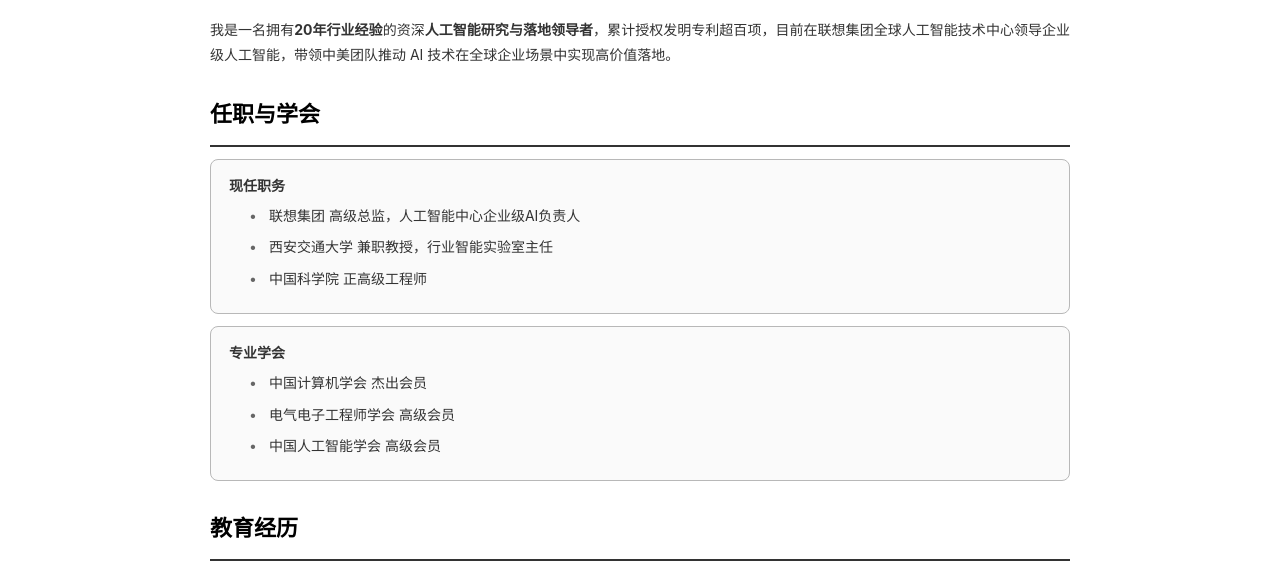
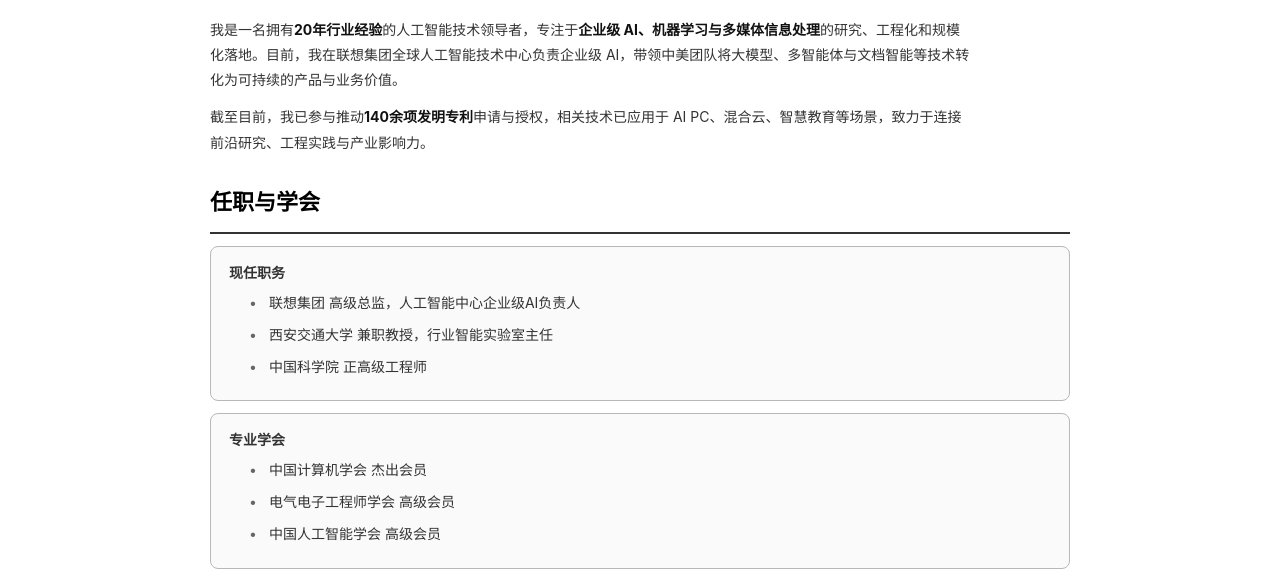
Before and after one commit to xjtufy/xjtufy.github.io, a plain HTML site: page index.html in a window 1280 px wide. Shown: the part 246-816 px from the top of the page. Drawn offline with Linux system fonts and the light colour scheme.

Commit message:
Improve bilingual profile introduction
Co-authored-by: Cursor <cursoragent@cursor.com>

```diff
--- a/index.html
+++ b/index.html
@@ -137,8 +137,9 @@
         .profile-contact { font-size: 14px; color: #333; margin-bottom: 6px; }
         .profile-contact:last-of-type { margin-bottom: 0; }
         .profile-intro-block { margin-bottom: 24px; }
-        .profile-intro-block .profile-intro { margin-bottom: 12px; text-align: justify; }
+        .profile-intro-block .profile-intro { margin-bottom: 12px; text-align: left; max-width: 760px; }
         .profile-intro-block .profile-intro:last-child { margin-bottom: 0; }
+        .profile-intro-block strong { color: #111; }
         .profile-expertise-title { font-size: 17px; font-weight: 600; margin: 20px 0 10px; color: #000; }
         .profile-intro-block .list-plain { margin-top: 6px; margin-bottom: 0; }
 
@@ -429,7 +430,8 @@
                         </div>
                     </div>
                     <div class="profile-intro-block">
-                        <p class="profile-intro">我是一名拥有<strong>20年行业经验</strong>的资深<strong>人工智能研究与落地领导者</strong>，累计授权发明专利超百项，目前在联想集团全球人工智能技术中心领导企业级人工智能，带领中美团队推动 AI 技术在全球企业场景中实现高价值落地。</p>
+                        <p class="profile-intro">我是一名拥有<strong>20年行业经验</strong>的人工智能技术领导者，专注于<strong>企业级 AI、机器学习与多媒体信息处理</strong>的研究、工程化和规模化落地。目前，我在联想集团全球人工智能技术中心负责企业级 AI，带领中美团队将大模型、多智能体与文档智能等技术转化为可持续的产品与业务价值。</p>
+                        <p class="profile-intro">截至目前，我已参与推动<strong>140余项发明专利</strong>申请与授权，相关技术已应用于 AI PC、混合云、智慧教育等场景，致力于连接前沿研究、工程实践与产业影响力。</p>
                     </div>
                     <h3 class="news-year">任职与学会</h3>
                     <div class="news-event-card">
@@ -548,7 +550,8 @@
                         </div>
                     </div>
                     <div class="profile-intro-block">
-                        <p class="profile-intro">I am a highly accomplished <strong>AI Engineering leader</strong>  <!-- with <strong>20 years</strong> of experience--> in driving innovation across HCI, Multimedia Information Processing, and Large Language Models (LLM). I lead the enterprise AI at Lenovo AI Technology Center and work with my team to transform cutting-edge research into high-value products.</p>
+                        <p class="profile-intro">I lead enterprise AI at Lenovo AI Technology Center, specializing in the research, engineering, and scalable deployment of AI technologies. My work focuses on connecting advanced research, engineering practices, and industry impact.</p>
+                        <p class="profile-intro">As a senior AI engineering leader, I have contributed to over <strong>140 patent applications and grants</strong>, with technologies deployed across AI PCs, hybrid clouds, smart education, and other product lines. My expertise spans large language models, multimodal AI, digital humans, and enterprise knowledge systems.</p>
                     </div>
                     <h3 class="news-year">Positions &amp; Societies</h3>
                     <div class="news-event-card">
@@ -1111,8 +1114,8 @@
             var navItems = document.querySelectorAll('.nav-item[data-zh][data-en]');
             var sections = document.querySelectorAll('.page-section');
             var zhTitles = {
-                'zh': '武亚强 (Adam Wu) - 联想人工智能技术中心 高级总监',
-                'en': 'Adam Wu (武亚强) - Executive Director, Lenovo AI Technology Center'
+                'zh': '武亚强 (Adam Wu) | 联想集团 AI 技术中心 高级总监',
+                'en': 'Adam Wu (武亚强) | Executive Director, Lenovo AI Technology Center'
             };
             var pageToSection = {
                 'basic': 'section-basic',
```
